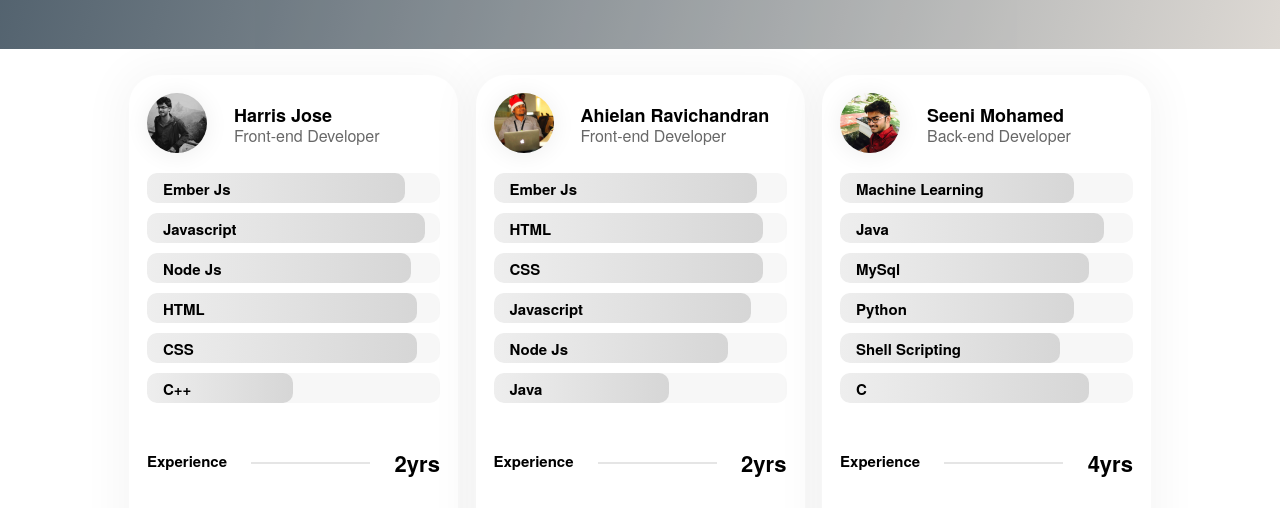
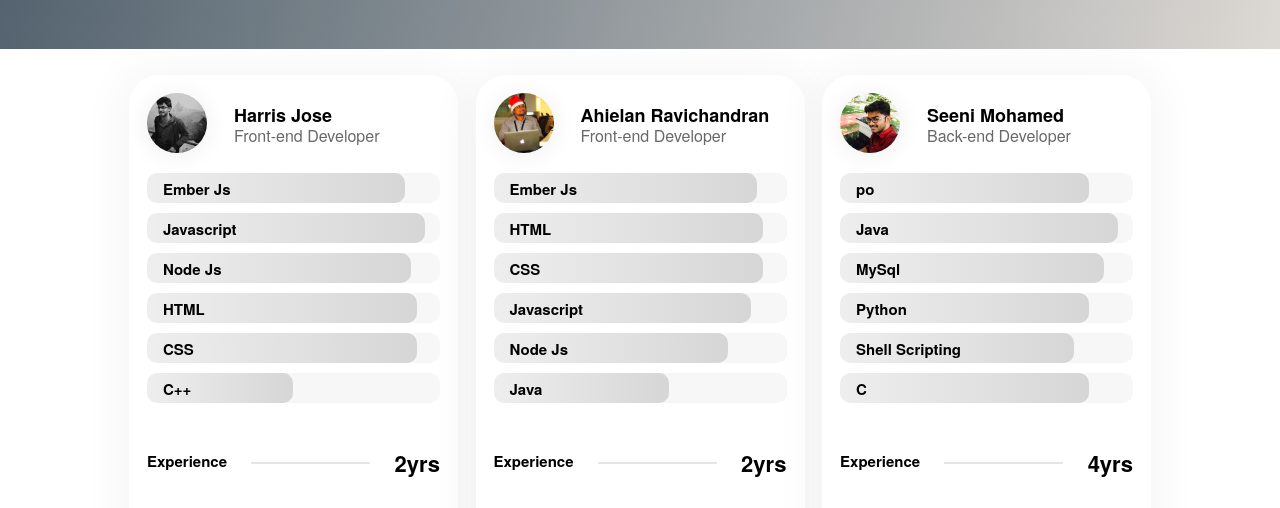
Before and after one commit to ahielanravichandran/ahielanravichandran.github.io, a plain HTML site: page index.html in a window 1280 px wide. Shown: the part 166-674 px from the top of the page. Drawn offline with nearby package versions, Linux system fonts and the light colour scheme.

Commit message:
Updated seeni details

```diff
--- a/index.html
+++ b/index.html
@@ -478,27 +478,27 @@
         </div>
         <div class="developer-stack">
           <div class="progress">
-            <div class="progress-bar" role="progressbar" style="width: 80%; height: 30px;" aria-valuenow="90" aria-valuemin="0" aria-valuemax="100">
-              <div class="stack-name">Machine Learning</div>
+            <div class="progress-bar" role="progressbar" style="width: 85%; height: 30px;" aria-valuenow="90" aria-valuemin="0" aria-valuemax="100">
+              <div class="stack-name">po</div>
+            </div>
+          </div>
+          <div class="progress">
+            <div class="progress-bar" role="progressbar" style="width: 95%; height: 30px;" aria-valuenow="88" aria-valuemin="0" aria-valuemax="100">
+              <div class="stack-name">Java</div>
             </div>
           </div>
           <div class="progress">
             <div class="progress-bar" role="progressbar" style="width: 90%; height: 30px;" aria-valuenow="88" aria-valuemin="0" aria-valuemax="100">
-              <div class="stack-name">Java</div>
+              <div class="stack-name">MySql</div>
             </div>
           </div>
           <div class="progress">
             <div class="progress-bar" role="progressbar" style="width: 85%; height: 30px;" aria-valuenow="88" aria-valuemin="0" aria-valuemax="100">
-              <div class="stack-name">MySql</div>
+              <div class="stack-name">Python</div>
             </div>
           </div>
           <div class="progress">
             <div class="progress-bar" role="progressbar" style="width: 80%; height: 30px;" aria-valuenow="88" aria-valuemin="0" aria-valuemax="100">
-              <div class="stack-name">Python</div>
-            </div>
-          </div>
-          <div class="progress">
-            <div class="progress-bar" role="progressbar" style="width: 75%; height: 30px;" aria-valuenow="88" aria-valuemin="0" aria-valuemax="100">
               <div class="stack-name">Shell Scripting</div>
             </div>
           </div>
```
